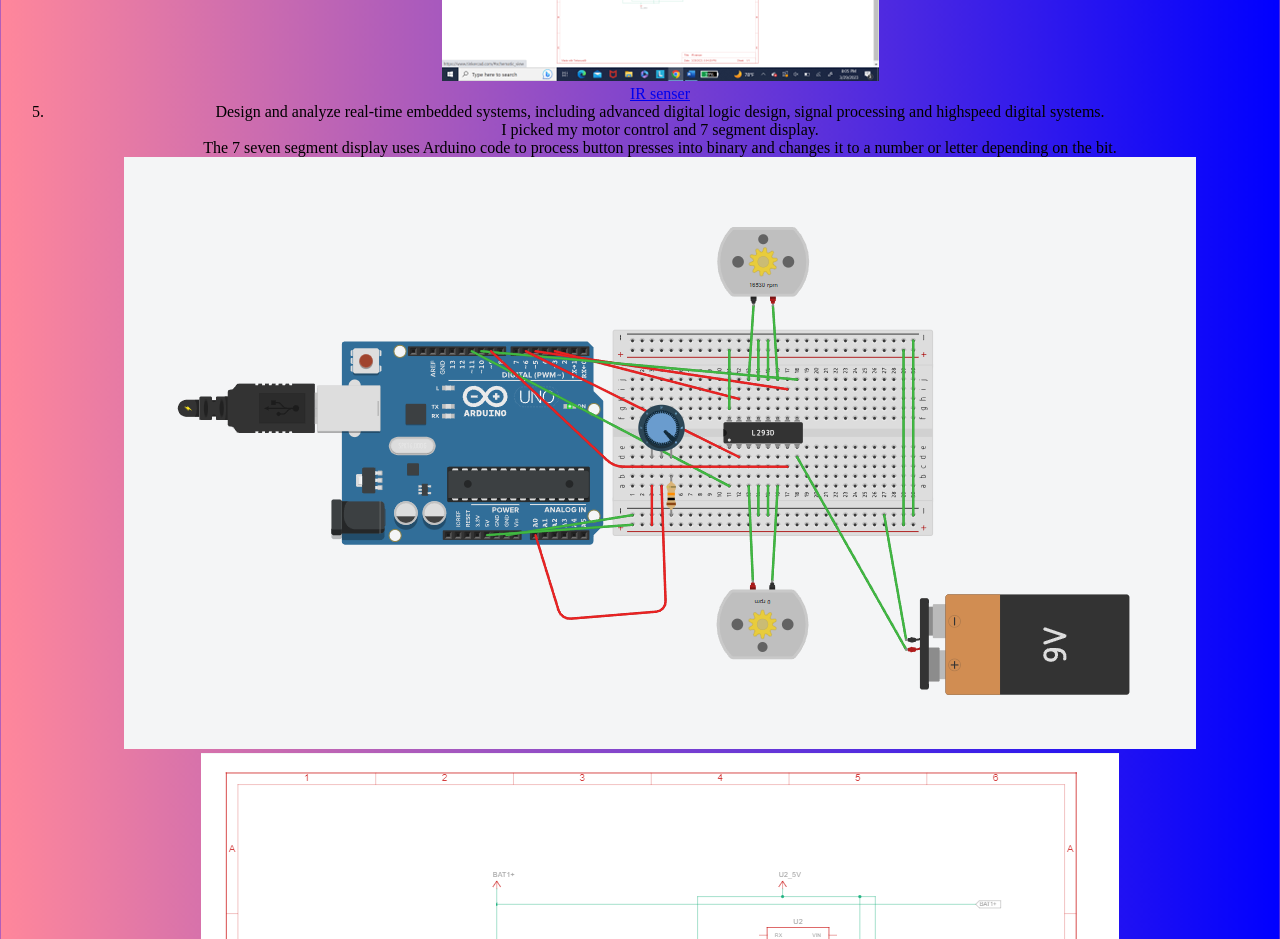
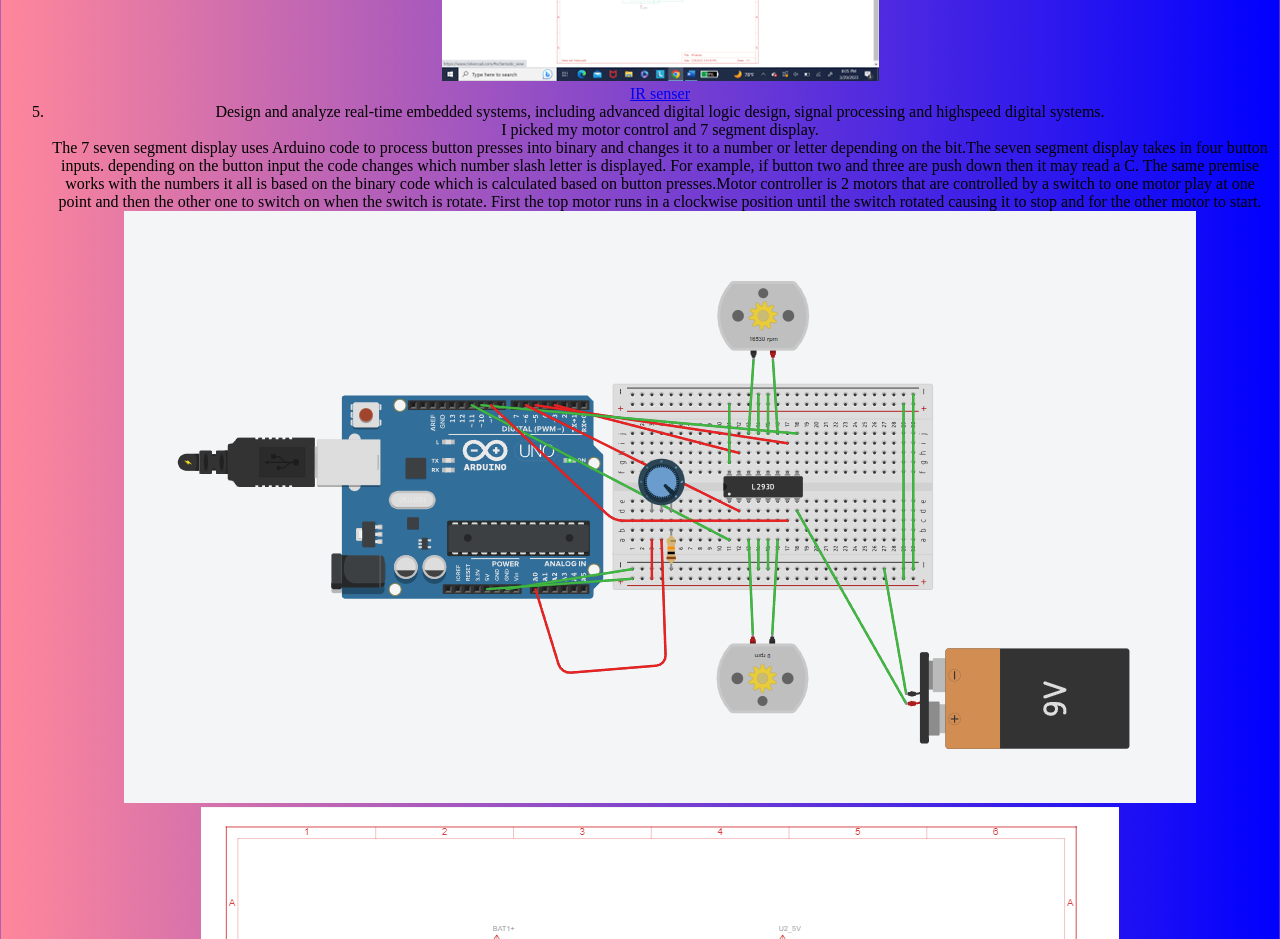
Before and after one commit to Wolfpanda01/Wolfpanda01.github.io, a plain HTML site: page borads page.html in a window 1280 px wide. Shown: the part 7780-8719 px from the top of the page. Drawn offline with Linux system fonts and the light colour scheme.

Commit message:
Add files via upload

```diff
--- a/borads page.html
+++ b/borads page.html
@@ -57,7 +57,7 @@
         <a href="https://github.com/Wolfpanda01/IR-senser">IR senser</a>
         <li> Design and analyze real-time embedded systems, including advanced digital logic design, signal processing and highspeed digital systems.</li>
         <div>I picked my motor control and 7 segment display.</div>
-        <div>  The 7 seven segment display uses Arduino code to process button presses into binary and changes it to a number or letter depending on the bit.</div>
+        <div>  The 7 seven segment display uses Arduino code to process button presses into binary and changes it to a number or letter depending on the bit.The seven segment display takes in four button inputs.  depending on the button input the code changes which number slash letter is displayed. For example, if button two and three are push down then it may read a C. The same premise works with the numbers it all is based on the binary code which is calculated based on button presses.Motor controller is 2 motors that are controlled by a switch to one motor play at one point and then the other one to switch on when the switch is rotate. First the top motor runs in a clockwise position until the switch rotated causing it to stop and for the other motor to start.</div>
         <div> </div>
         <div><img src="motorsgoooo.PNG"></div>
         <div><img src="motorsch.PNG"></div>
```
